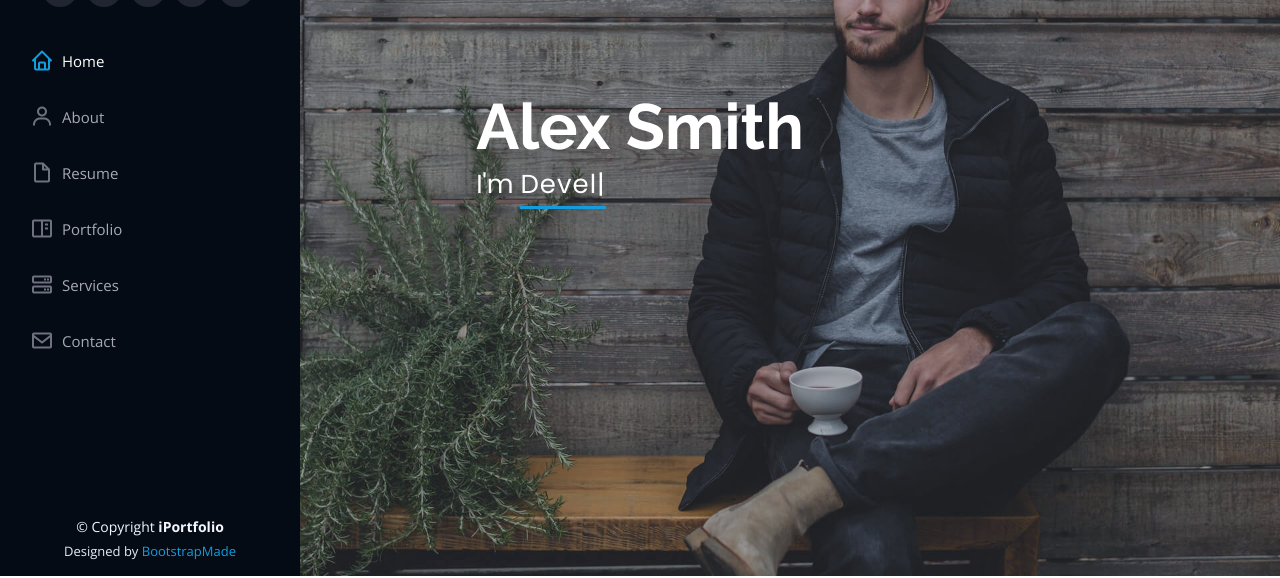
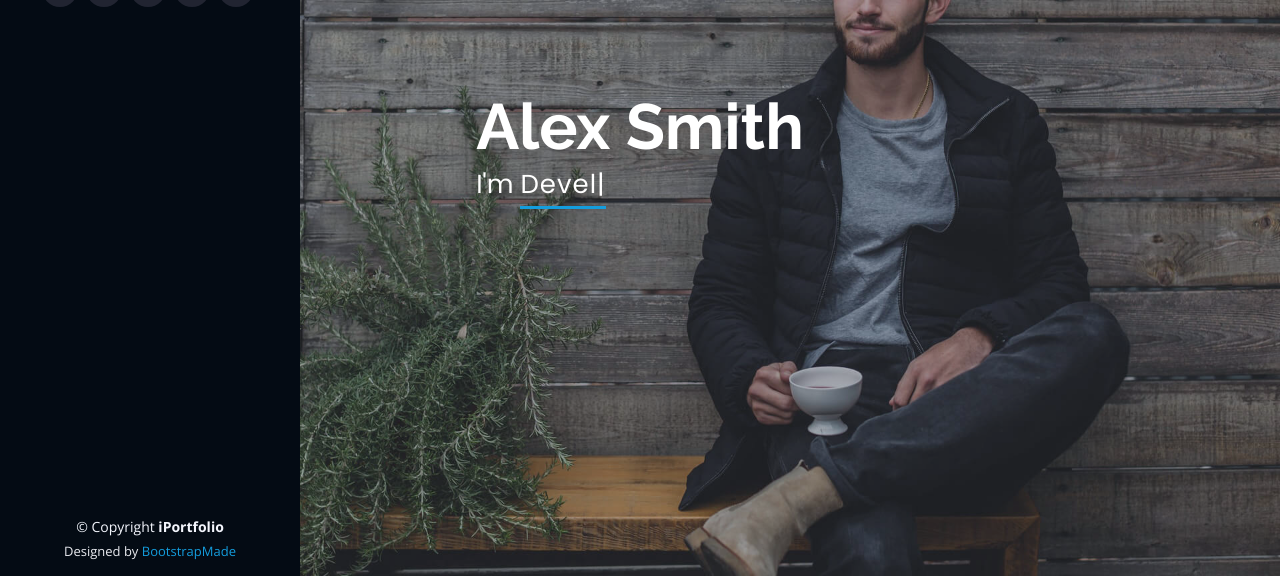
Before and after one commit to khawarOpenBots/ikhawar.github.io, a plain HTML site: page index.html in a window 1280 px wide. Shown: the part 224-802 px from the top of the page. Drawn offline with nearby package versions, Linux system fonts and the light colour scheme.

Commit message:
some changes

```diff
--- a/index.html
+++ b/index.html
@@ -56,7 +56,7 @@
         </div>
       </div>
 
-      <nav id="navbar" class="nav-menu navbar">
+      <!--<nav id="navbar" class="nav-menu navbar">
         <ul>
           <li><a href="#hero" class="nav-link scrollto active"><i class="bx bx-home"></i> <span>Home</span></a></li>
           <li><a href="#about" class="nav-link scrollto"><i class="bx bx-user"></i> <span>About</span></a></li>
@@ -65,7 +65,7 @@
           <li><a href="#services" class="nav-link scrollto"><i class="bx bx-server"></i> <span>Services</span></a></li>
           <li><a href="#contact" class="nav-link scrollto"><i class="bx bx-envelope"></i> <span>Contact</span></a></li>
         </ul>
-      </nav><!-- .nav-menu -->
+      </nav>--><!-- .nav-menu -->
     </div>
   </header><!-- End Header -->
 
```
